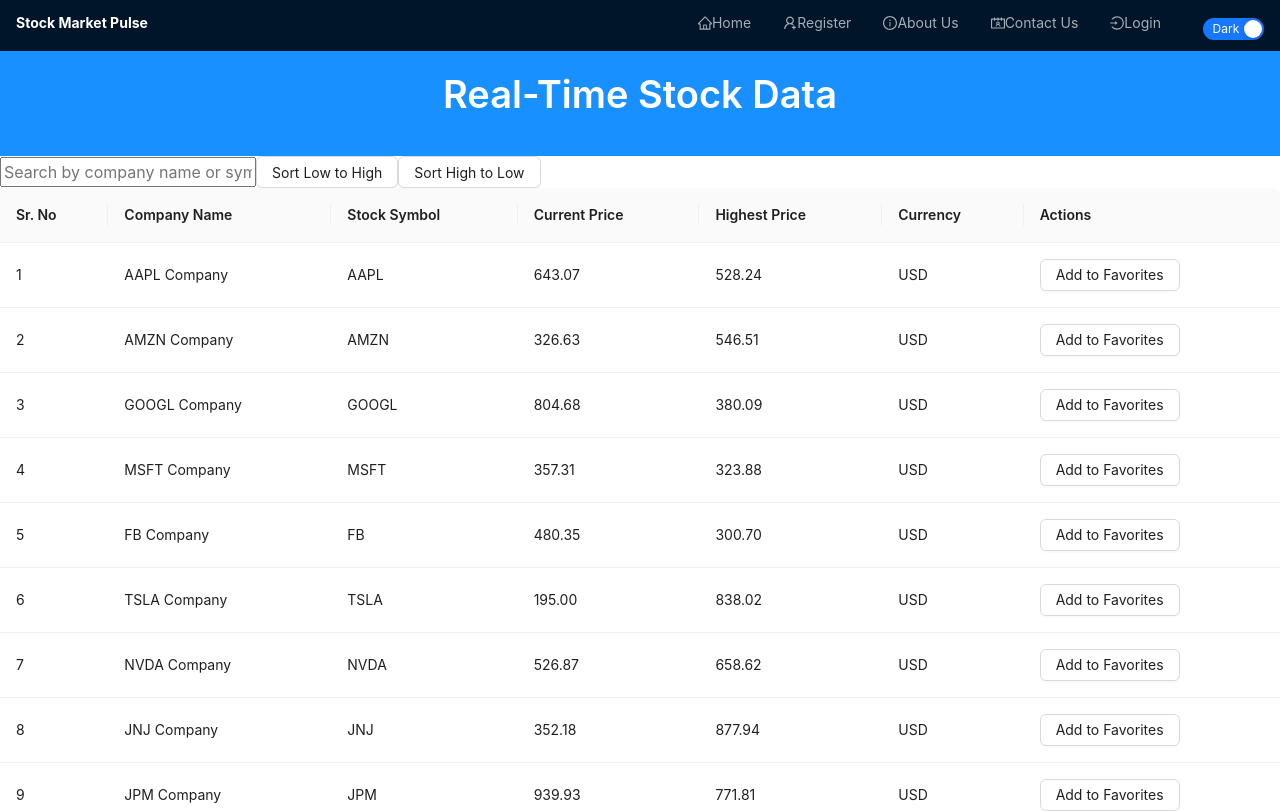
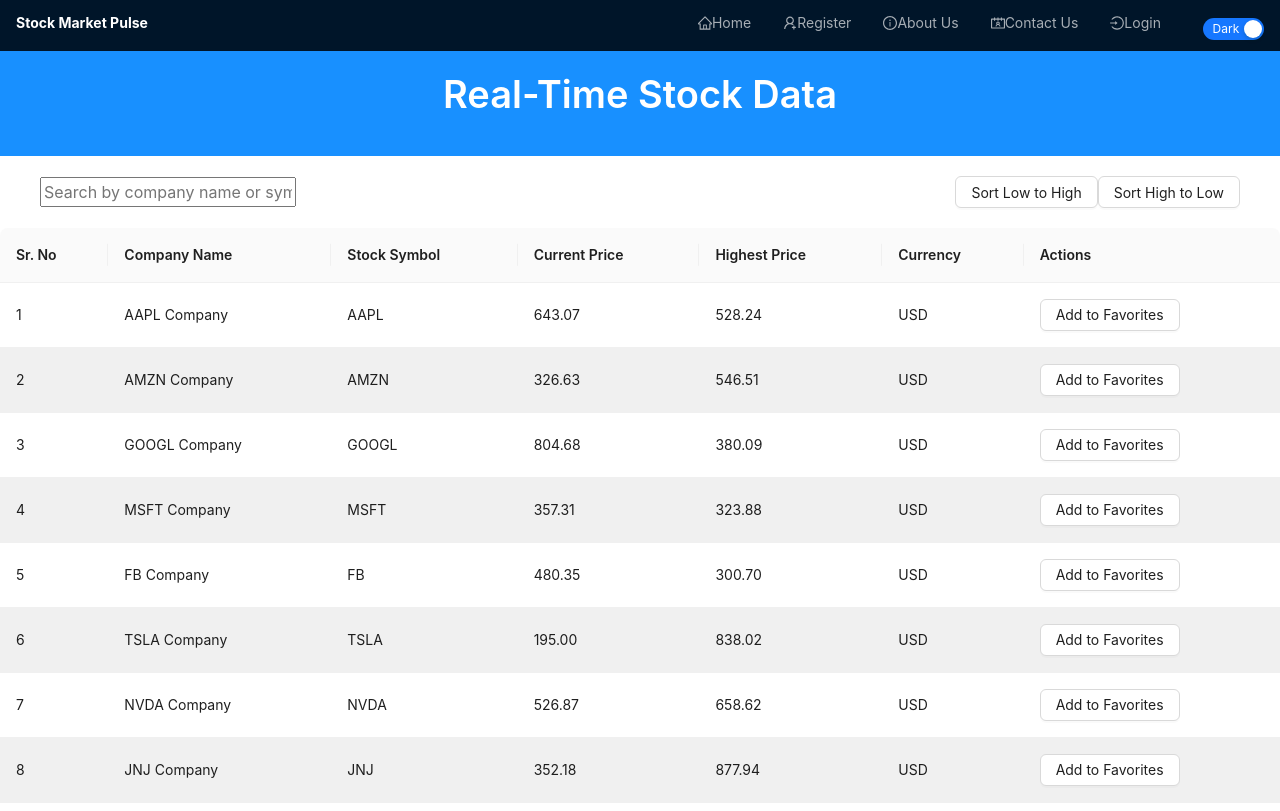
Before and after one commit to saurabhkumarr99/Stock-Market-Dashboard-Web, a React (Create React App) app: page /realtime in a window 1280 px wide. Shown: the top 811 px of the page. Built offline with nearby package versions, Linux system fonts and the light colour scheme.

Commit message:
Table style updated

```diff
--- a/src/App.css
+++ b/src/App.css
@@ -120,19 +120,6 @@ html {
 
 }
 
-/* .container {
-  position: relative;
-  min-height: 100vh;
-  display: flex;
-  align-items: center;
-  justify-content: center;
-  background-image: url('../public/images/Stockmarket.png');
-  background-size: cover;
-  background-repeat: no-repeat;
-  color: #fff;
-  text-align: center;
-  font-family: Arial, sans-serif;
-} */
 
 .overlay {
   position: absolute;
@@ -165,3 +152,12 @@ html {
   font-size: 1.2rem;
   text-align: center;
 }
+
+/* CSS file or global styles */
+.table-row-white {
+  background-color: #ffffff; /* White background color for even rows */
+}
+
+.table-row-black {
+  background-color: #f0f0f0; /* Light gray background color for odd rows */
+}
--- a/src/allComponents/ContactUs.js
+++ b/src/allComponents/ContactUs.js
@@ -1,5 +1,5 @@
 import React, { useState } from 'react';
-import { Form, Input, Button, Typography } from 'antd';
+import { Form, Input, Button, Typography, Row, Col  } from 'antd';
 
 
 const { Title } = Typography;
@@ -56,11 +56,13 @@ const ContactUs = () => {
                 </Form.Item>
               </div>
             </div>
-            <div className="text-center text-md-left" style={{ margin: '20px 0' }}>
-              <Button type="primary" onClick={handleFormSubmit}>
-                Send
-              </Button>
-            </div>
+            <Row justify="center">
+              <Col>
+                <Button type="primary" onClick={handleFormSubmit}>
+                  Send
+                </Button>
+              </Col>
+            </Row>
             <div className="status"></div>
           </Form>
         </div>
--- a/src/allComponents/MyDashboard.js
+++ b/src/allComponents/MyDashboard.js
@@ -1,18 +1,32 @@
-import React from 'react';
+import React, { useState, useEffect } from 'react';
 import { useSelector, useDispatch } from 'react-redux';
 import { Table, Button } from 'antd'; // Import Table and Button components from Ant Design
 import { removeFromFavorites } from '../reduxComponents/favoritesActions'; // Import the action creator
 import { Typography } from 'antd';
-
+import '../App.css';
 
 const { Title, Text } = Typography;
 
 const MyDashboard = () => {
+
     const dispatch = useDispatch();
     const favorites = useSelector((state) => state.favorites) || [];
     const stockData = useSelector((state) => state.stockData) || [];
+    const [pagination, setPagination] = useState({ current: 1, pageSize: 10 });
+
+    const getRowClassName = (record, index) => {
+        return index % 2 === 0 ? 'table-row-white' : 'table-row-black';
+    };
 
     const columns = [
+        {
+            title: 'Sr. No',
+            dataIndex: 'symbol',
+            key: 'symbol',
+            render: (_, __, index) => {
+                return (pagination.current - 1) * pagination.pageSize + index + 1;
+            },
+        },
         {
             title: 'Company Name',
             dataIndex: 'companyName',
@@ -61,7 +75,14 @@ const MyDashboard = () => {
             <div style={{ backgroundColor: '#1890ff', padding: '20px 0' }}>
                 <Title style={{ color: 'white', textAlign: 'center' }}>My Dashboard</Title>
             </div>
-            <Table dataSource={favoriteStocks} columns={columns} />
+            <Table
+                dataSource={favoriteStocks}
+                columns={columns}
+                rowClassName={getRowClassName}
+                pagination={{
+                    ...pagination,
+                    onChange: (page) => setPagination({ ...pagination, current: page }),
+                }} />
         </div>
     );
 };
--- a/src/allComponents/RealTimeStockData.js
+++ b/src/allComponents/RealTimeStockData.js
@@ -1,6 +1,7 @@
 import React, { useState, useEffect } from 'react';
 import axios from 'axios';
 import { Table, Button, Typography } from 'antd';
+import '../App.css';
 
 import { useSelector, useDispatch } from 'react-redux';
 import { setStockData } from '../reduxComponents/stockDataActions';
@@ -9,6 +10,7 @@ import { addToFavorites, removeFromFavorites } from '../reduxComponents/favorite
 const { Title, Text } = Typography;
 
 const RealTimeStockData = () => {
+
     const dispatch = useDispatch();
     const stockData = useSelector((state) => state.stockData) || [];
     const favorites = useSelector((state) => state.favorites) || [];
@@ -23,6 +25,10 @@ const RealTimeStockData = () => {
 
     const handleSort = (order) => {
         setSortOrder(order);
+    };
+
+    const getRowClassName = (record, index) => {
+        return index % 2 === 0 ? 'table-row-white' : 'table-row-black';
     };
 
     // useEffect(() => {
@@ -188,16 +194,30 @@ const RealTimeStockData = () => {
                 <Title style={{ color: 'white', textAlign: 'center' }}> Real-Time Stock Data</Title>
             </div>
 
+            <div style={{ display: 'flex', justifyContent: 'space-between', alignItems: 'center', padding: '0 20px', margin: '20px' }}>
+                {/* Search input */}
                 <div>
                     <input
                         placeholder="Search by company name or symbol"
                         onChange={(e) => handleSearch(e.target.value)}
                         value={searchText}
                     />
+                </div>
+
+                {/* Sort buttons */}
+                <div>
                     <Button onClick={() => handleSort('asc')}>Sort Low to High</Button>
                     <Button onClick={() => handleSort('desc')}>Sort High to Low</Button>
                 </div>
-            <Table dataSource={filteredAndSortedStocks} columns={columns} />
+            </div>
+            <Table
+                dataSource={filteredAndSortedStocks}
+                columns={columns}
+                rowClassName={getRowClassName}
+                pagination={{
+                    ...pagination,
+                    onChange: (page) => setPagination({ ...pagination, current: page }),
+                }} />
         </div>
     );
 };
--- a/src/allComponents/Register.js
+++ b/src/allComponents/Register.js
@@ -18,15 +18,17 @@ const Register = () => {
         <Title style={{ color: 'white', textAlign: 'center' }}>Register yourself</Title>
       </div>
       <div style={{ display: 'flex', justifyContent: 'center', marginTop: '50px' }}>
+
         <div style={{ width: '30%', padding: '20px', border: '1px solid #ccc', borderRadius: '5px' }}>
-          <div style={{ textAlign: 'center', marginBottom: '20px' }}>
+
+          <div style={{ textAlign: 'center', marginBottom: '20px',width:'100' }}>
             <Image
               src="/images/ancientHistory.jpeg"
               alt="Registration Image"
               style={{ width: '100%', height: 'auto', borderTopLeftRadius: '5px', borderTopRightRadius: '5px' }}
             />
           </div>
-          {/* <Title level={2} style={{ textAlign: 'center' }}>Register</Title> */}
+
           <Form
             form={form}
             onFinish={handleSubmit}
```
Also changed, not shown: src/allComponents/MarketPulse.js (+0 -16 lines). Lines whose indentation alone changed are shown as unchanged.
